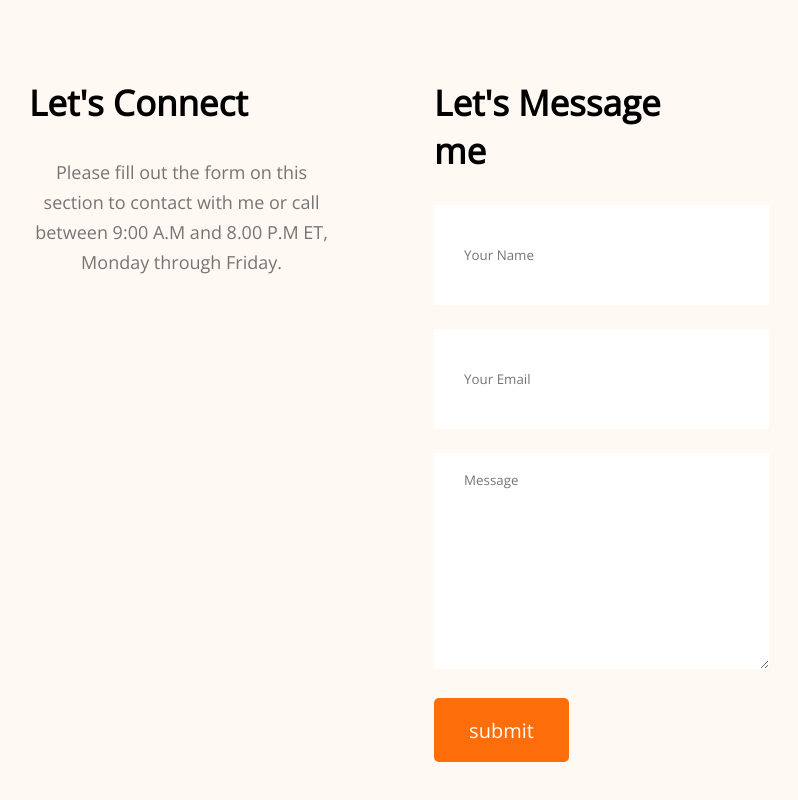
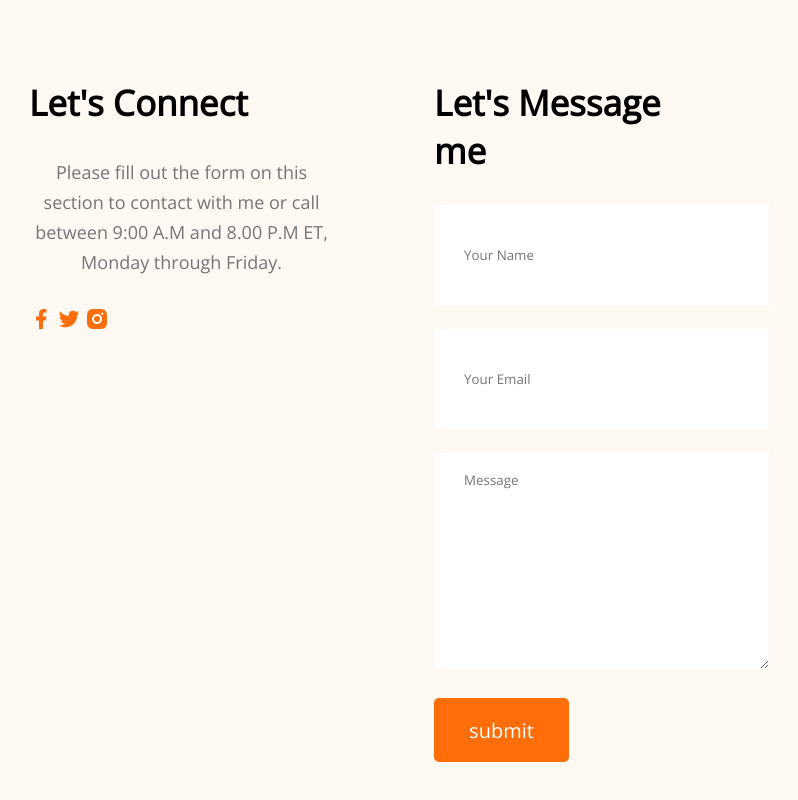
Before and after one commit to nasim1717/devoloper-protfolio, a plain HTML site: page index.html in a window 1280 px wide. Shown: the part 3235-4035 px from the top of the page, without its empty margins (271-1069 px from the left). Drawn offline with nearby package versions, Linux system fonts and the light colour scheme; the site is published under a folder, as on GitHub Pages, so addresses that start at the root find nothing.

Commit message:
icons added  finshing

```diff
--- a/index.html
+++ b/index.html
@@ -176,13 +176,13 @@
             8.00 P.M ET, Monday through Friday.
           </p>
           <a href="#">
-            <img src="/images/icons/facebook.png" alt="" />
+            <img src="./images/icons/facebook.png" alt="" />
           </a>
           <a href="#">
-            <img src="/images/icons/twitter.png" alt="" />
+            <img src="./images/icons/twitter.png" alt="" />
           </a>
           <a href="#">
-            <img src="/images/icons/insta.png" alt="" />
+            <img src="./images/icons/insta.png" alt="" />
           </a>
         </div>
         <div>
```
